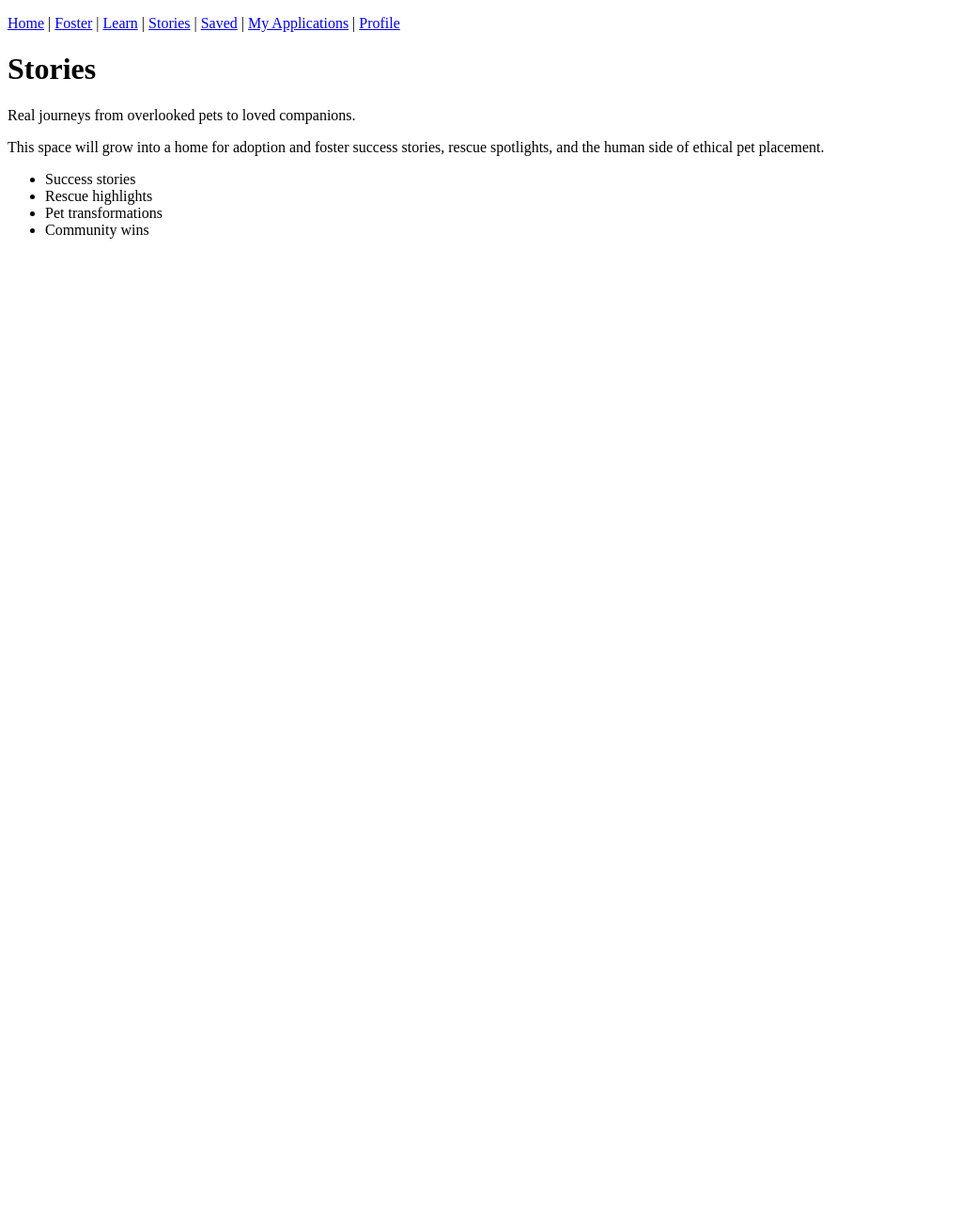
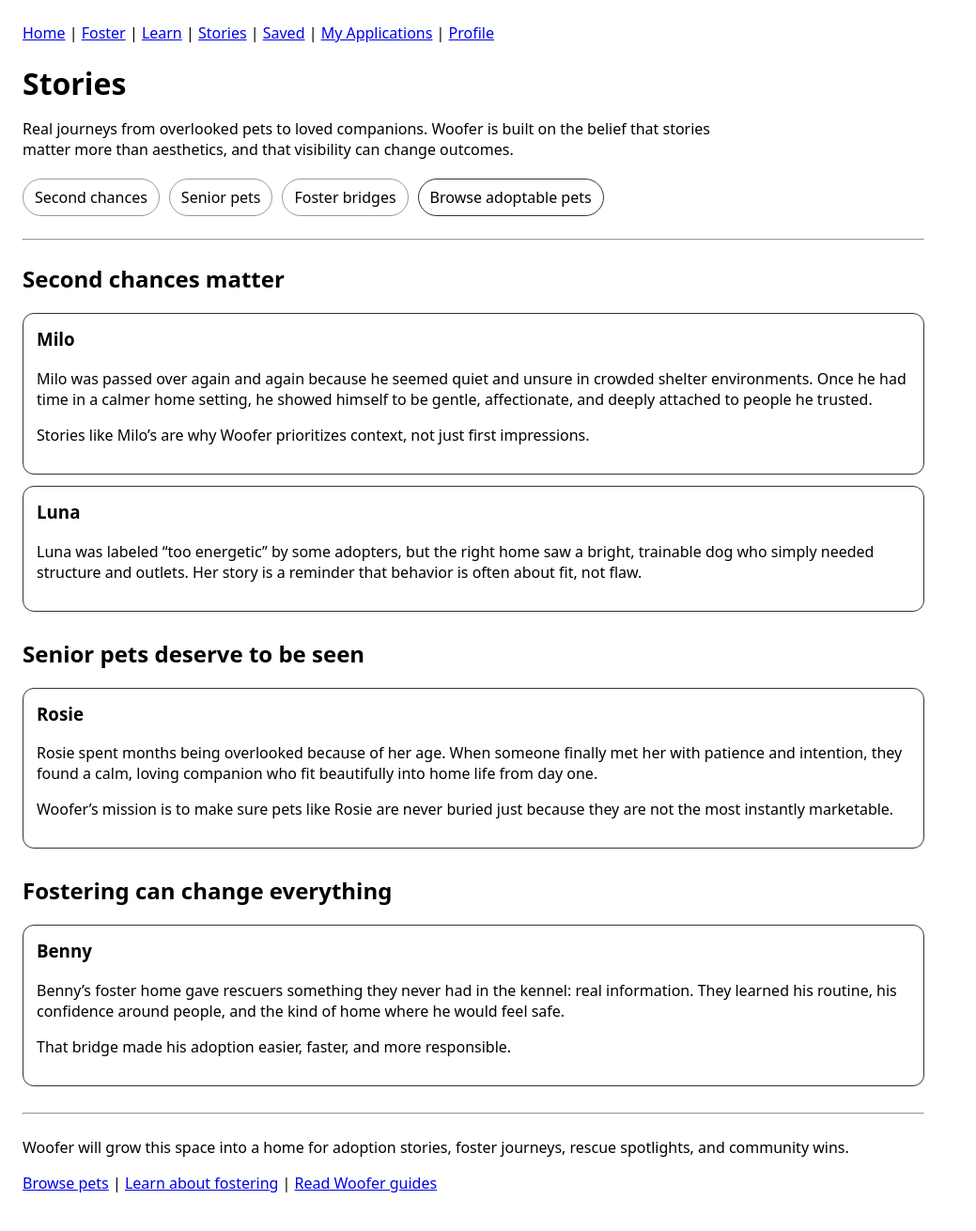
Before and after one commit to beniandthe/woofer-backend, a Django app: page /stories/ in a window 1280 px wide. Shown: the whole page at 94% size, without its empty margins (0-1039 px from the left). Before the commit the page ends 254 px from the top, so only its background shows below. Run offline with Django 5.2, Linux system fonts and the light colour scheme.

Commit message:
Sprint 14.4: build success stories v0 surface

```diff
--- a/web/app/templates/stories.html
+++ b/web/app/templates/stories.html
@@ -4,8 +4,8 @@
     <meta charset="utf-8" />
     <title>Woofer - Stories</title>
 </head>
-<body>
-    <p>
+<body style="font-family: system-ui, sans-serif; margin: 0; padding: 24px; max-width: 960px;">
+    <p style="margin-top: 0;">
         <a href="/">Home</a> |
         <a href="/foster/">Foster</a> |
         <a href="/learn/">Learn</a> |
@@ -15,21 +15,82 @@
         <a href="/profile/">Profile</a>
     </p>
 
-    <h1>Stories</h1>
+    <h1 style="margin-bottom: 8px;">Stories</h1>
+
+    <p style="max-width: 760px;">
+        Real journeys from overlooked pets to loved companions.
+        Woofer is built on the belief that stories matter more than aesthetics, and that visibility can change outcomes.
+    </p>
+
+    <div style="margin-top: 20px; display: flex; flex-wrap: wrap; gap: 10px;">
+        <a href="#second-chances" style="padding: 8px 12px; border: 1px solid #999; border-radius: 999px; text-decoration: none; color: inherit;">Second chances</a>
+        <a href="#seniors" style="padding: 8px 12px; border: 1px solid #999; border-radius: 999px; text-decoration: none; color: inherit;">Senior pets</a>
+        <a href="#foster-bridges" style="padding: 8px 12px; border: 1px solid #999; border-radius: 999px; text-decoration: none; color: inherit;">Foster bridges</a>
+        <a href="/" style="padding: 8px 12px; border: 1px solid #333; border-radius: 999px; text-decoration: none; color: inherit;">Browse adoptable pets</a>
+    </div>
+
+    <hr style="margin: 24px 0;" />
+
+    <section id="second-chances" style="margin-bottom: 28px;">
+        <h2>Second chances matter</h2>
+        <div style="padding: 14px; border: 1px solid #333; border-radius: 12px; margin-top: 10px;">
+            <h3 style="margin-top: 0;">Milo</h3>
+            <p>
+                Milo was passed over again and again because he seemed quiet and unsure in crowded shelter environments.
+                Once he had time in a calmer home setting, he showed himself to be gentle, affectionate, and deeply attached to people he trusted.
+            </p>
+            <p>
+                Stories like Milo’s are why Woofer prioritizes context, not just first impressions.
+            </p>
+        </div>
+
+        <div style="padding: 14px; border: 1px solid #333; border-radius: 12px; margin-top: 12px;">
+            <h3 style="margin-top: 0;">Luna</h3>
+            <p>
+                Luna was labeled “too energetic” by some adopters, but the right home saw a bright, trainable dog who simply needed structure and outlets.
+                Her story is a reminder that behavior is often about fit, not flaw.
+            </p>
+        </div>
+    </section>
+
+    <section id="seniors" style="margin-bottom: 28px;">
+        <h2>Senior pets deserve to be seen</h2>
+        <div style="padding: 14px; border: 1px solid #333; border-radius: 12px; margin-top: 10px;">
+            <h3 style="margin-top: 0;">Rosie</h3>
+            <p>
+                Rosie spent months being overlooked because of her age. When someone finally met her with patience and intention,
+                they found a calm, loving companion who fit beautifully into home life from day one.
+            </p>
+            <p>
+                Woofer’s mission is to make sure pets like Rosie are never buried just because they are not the most instantly marketable.
+            </p>
+        </div>
+    </section>
+
+    <section id="foster-bridges" style="margin-bottom: 28px;">
+        <h2>Fostering can change everything</h2>
+        <div style="padding: 14px; border: 1px solid #333; border-radius: 12px; margin-top: 10px;">
+            <h3 style="margin-top: 0;">Benny</h3>
+            <p>
+                Benny’s foster home gave rescuers something they never had in the kennel: real information.
+                They learned his routine, his confidence around people, and the kind of home where he would feel safe.
+            </p>
+            <p>
+                That bridge made his adoption easier, faster, and more responsible.
+            </p>
+        </div>
+    </section>
+
+    <hr style="margin: 24px 0;" />
 
     <p>
-        Real journeys from overlooked pets to loved companions.
+        Woofer will grow this space into a home for adoption stories, foster journeys, rescue spotlights, and community wins.
     </p>
 
     <p>
-        This space will grow into a home for adoption and foster success stories, rescue spotlights, and the human side of ethical pet placement.
+        <a href="/">Browse pets</a> |
+        <a href="/foster/">Learn about fostering</a> |
+        <a href="/learn/">Read Woofer guides</a>
     </p>
-
-    <ul>
-        <li>Success stories</li>
-        <li>Rescue highlights</li>
-        <li>Pet transformations</li>
-        <li>Community wins</li>
-    </ul>
 </body>
 </html>
```
